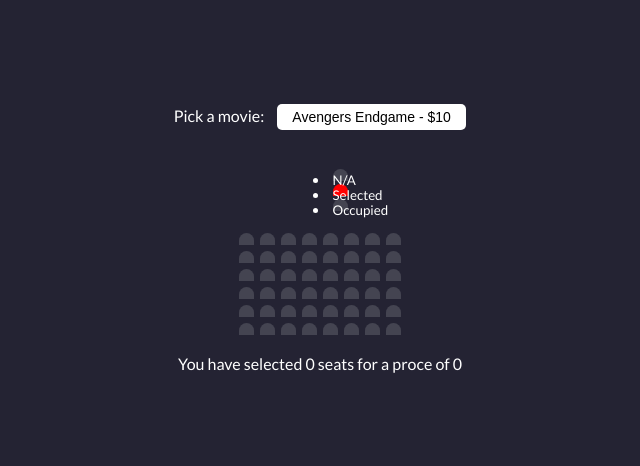
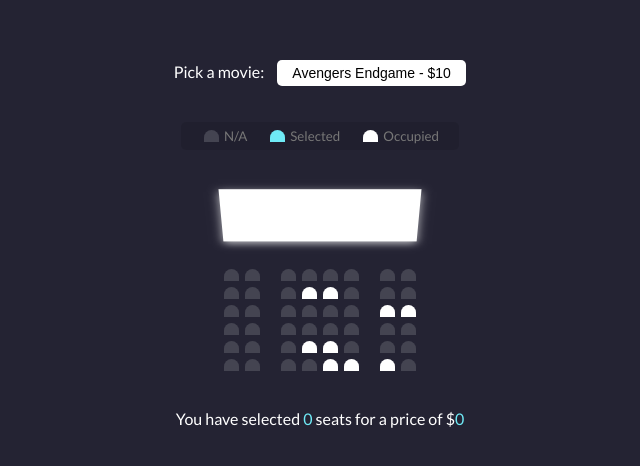
Before and after one commit to HarlandLohora/vanilla, a plain HTML site: page MovieSiteBooking/index.html in a window 1280 px wide. Shown: the part 164-630 px from the top of the page, without its empty margins (320-960 px from the left). Drawn offline with Linux system fonts and the light colour scheme.

Commit message:
MovieSeatBooking complete

```diff
--- a/MovieSiteBooking/index.html
+++ b/MovieSiteBooking/index.html
@@ -13,25 +13,22 @@
     <select id="movie">
       <option value="10">Avengers Endgame - $10</option>
       <option value="12">Joker - $12</option>
-      <option value="8">Toy Story 4 - $5</option>
+      <option value="8">Toy Story 4 - $8</option>
       <option value="9">The Lion King - $9</option>
     </select>
   </div>
   <ul class="showcase">
     <li>
-      <div class="seat">
-        <small>N/A</small>
-      </div>
+      <div class="seat"></div>
+      <small>N/A</small>
     </li>
     <li>
-      <div class="seat selected">
+      <div class="seat selected"></div>
         <small>Selected</small>
-      </div>
     </li>
     <li>
-      <div class="seat occupied">
-        <small>Occupied</small>
-      </div>
+      <div class="seat occupied"></div>
+      <small>Occupied</small>
     </li>
   </ul>
   <div class="container">
@@ -99,7 +96,7 @@
   </div>
   <p class="text">
     You have selected <span id="count">0</span>
-    seats for a proce of <span id="total">0</span>
+    seats for a price of $<span id="total">0</span>
   </p>
   <script src="script.js"></script>
 </body>
--- a/MovieSiteBooking/script.js
+++ b/MovieSiteBooking/script.js
@@ -0,0 +1,53 @@
+const container   = document.querySelector('.container');
+const seats       = document.querySelectorAll('.row .seat:not(.occupied)');
+const count       = document.getElementById('count');
+const total       = document.getElementById('total');
+const movieSelect = document.getElementById('movie');
+let ticketPrice   = +movieSelect.value;
+
+
+
+container.addEventListener('click', e => {
+  if( e.target.classList.contains('seat') && !e.target.classList.contains('occupied')){
+    e.target.classList.toggle('selected');
+    updateSelectedCount();
+  }
+})
+
+movieSelect.addEventListener('change', e => {
+  const a = e.target;
+  ticketPrice = a.value;
+  setMovieData( a.selectedIndex, ticketPrice )
+  updateSelectedCount();
+})
+
+const updateSelectedCount = () => {
+  const selectedSeats = document.querySelectorAll('.row .seat.selected')
+  const seatsIndex = [...selectedSeats].map( seat => [...seats].indexOf(seat) )
+  localStorage.setItem('selectedSeats', JSON.stringify(seatsIndex))
+  count.innerText = selectedSeats.length;
+  total.innerText = selectedSeats.length * ticketPrice;
+}
+
+const setMovieData = ( movieIndex, moviePrice ) => {
+  localStorage.setItem('selectedMovieIndex', movieIndex)
+  localStorage.setItem('selectedMoviePrice', moviePrice)
+}
+
+const populateUI = () => {
+  const selectedSeats = JSON.parse(localStorage.getItem('selectedSeats'));
+  if( selectedSeats !== null && selectedSeats.length > 0 ){
+    seats.forEach( (seat,i) => {
+      if( selectedSeats.indexOf(i) > -1){
+        seat.classList.add('selected');
+      }
+    })
+  }
+  const selectedMovieIndex = localStorage.getItem('selectedMovieIndex');
+  if( selectedMovieIndex !== null ){
+    movieSelect.selectedIndex = selectedMovieIndex;
+  }
+}
+
+populateUI()
+updateSelectedCount()
--- a/MovieSiteBooking/styles.css
+++ b/MovieSiteBooking/styles.css
@@ -32,6 +32,11 @@ body{
   appearance: none;
 }
 
+.container{
+  perspective: 1000px;
+  margin-bottom: 30px;
+}
+
 .seat{
   background-color: #444451;
   height: 12px;
@@ -42,9 +47,67 @@ body{
 }
 
 .seat.selected{
-  background-color: red;
+  background-color: #6FEAF6;
+}
+
+.seat.occupied{
+  background-color: #FFF;
+}
+
+.seat:nth-of-type(2){
+  margin-right: 18px;
+}
+.seat:nth-last-of-type(3){
+  margin-right: 18px;
+}
+
+.seat:not(.occupied):hover{
+  cursor: pointer;
+  transform: scale(1.2);
+}
+.showcase .seat:not(.occupied):hover{
+  cursor: default;
+  transform: scale(1);
+}
+
+.showcase{
+  background-color: rgba(0,0,0,0.1);
+  padding: 5px 10px;
+  border-radius: 5px;
+  color: #777;
+  list-style-type: none;
+  display: flex;
+  justify-content: space-between;
+}
+
+.showcase li{
+  display: flex;
+  align-items: center;
+  justify-content: center;
+  margin: 0 10px;
+}
+
+.showcase small{
+  margin-left: 2px;
+}
+
+.screen{
+  background-color: #FFF;
+  height: 70px;
+  width: 100%;
+  margin: 15px 0;
+  transform: rotateX(-45deg);
+  box-shadow: 0 3px 10px rgba(255,255,255,0.7);
 }
 
 .row{
   display: flex;
 }
+
+.text{
+  margin: 5px 0px;
+}
+
+.text span{
+  color: #6FEAF6;
+}
```
